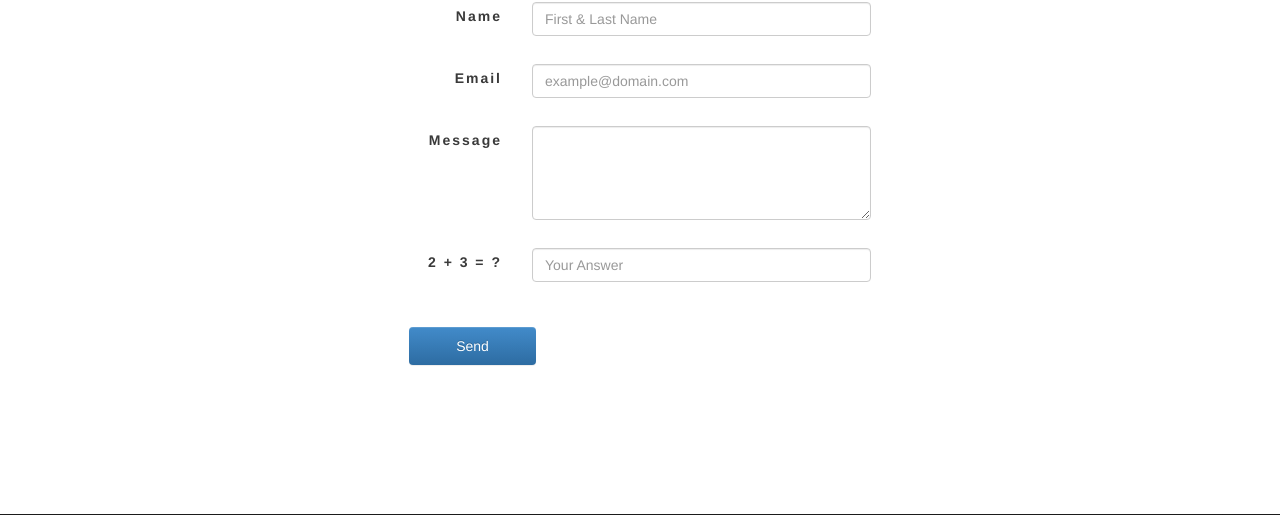
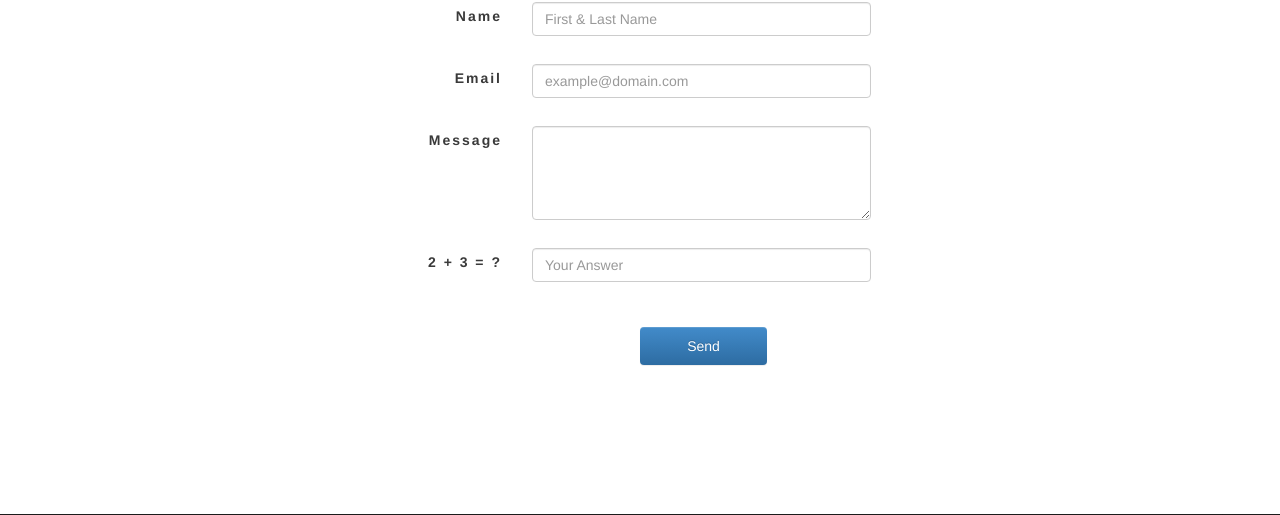
Before and after one commit to inessler/WebApplication, a PHP site: page /Contact.php in a window 1280 px wide. Shown: the part 186-701 px from the top of the page. Run offline with PHP 8.4, Linux system fonts and the light colour scheme; data that the repository does not hold is empty.

Commit message:
Edited spacing for submit form

```diff
--- a/public_html/Contact.php
+++ b/public_html/Contact.php
@@ -210,7 +210,7 @@ if (!$errName && !$errEmail && !$errMessage && !$errHuman) {
 						</div>
 					</div>
 					<div class="form-group">
-						<div class="col-sm-12">
+						<div class="col-sm-offset-6">
 							<input id="submit" name="submit" type="submit" value="Send" class="btn btn-primary">
 						</div>
 					</div>
```
